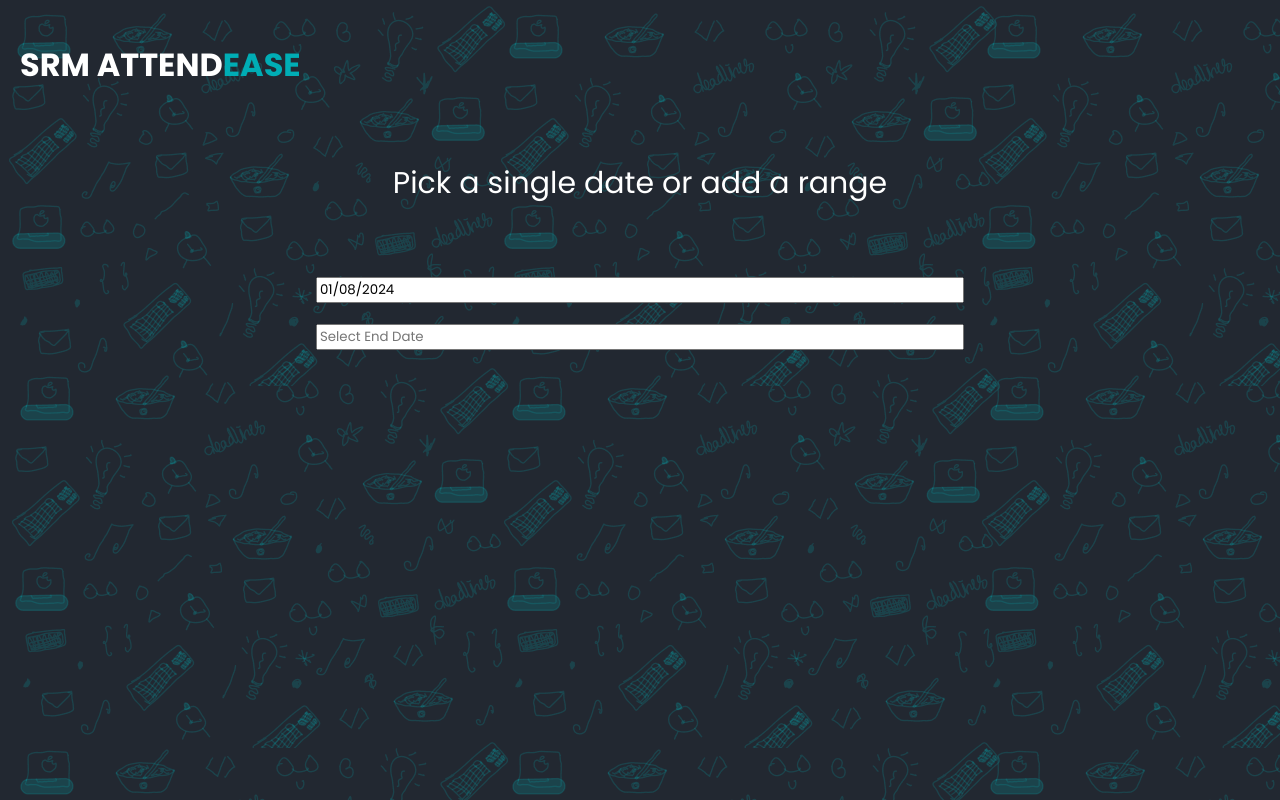
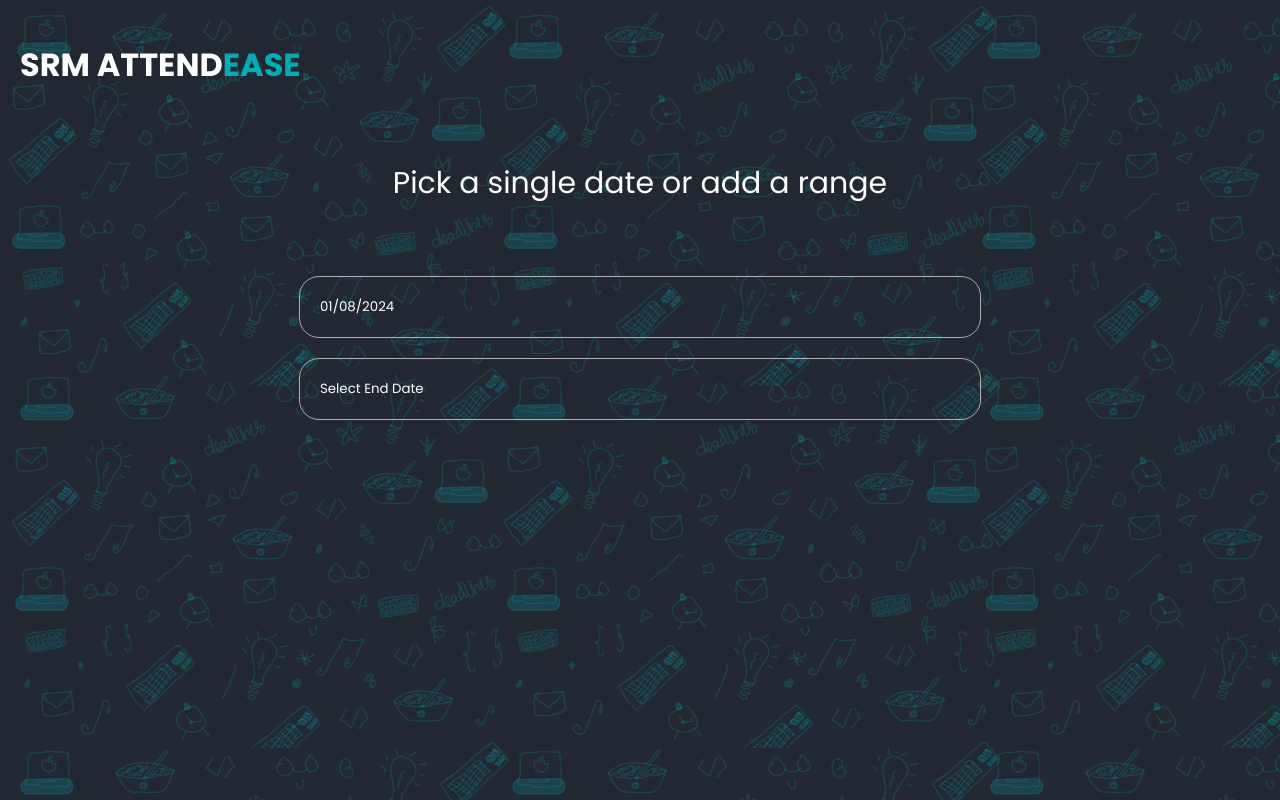
Before and after one commit to TartejBrothers/SRM-Attendease, a React (Create React App) app: page /project in a window 1280 px wide. Built offline with nearby package versions, Linux system fonts and the light colour scheme.

Commit message:
Updating Styles

```diff
--- a/src/components/styles/project.css
+++ b/src/components/styles/project.css
@@ -30,6 +30,14 @@ html {
 }
 .react-datepicker__input-container input {
   width: 50vw;
+  background: none;
+  border: 1px solid var(--Glass1-Stroke-Carey, #afafaf);
+  padding: 20px;
+  border-radius: 20px;
+  color: #ffffff;
+}
+.react-datepicker__input-container input::placeholder {
+  color: #ffffff;
 }
 .react-datepicker__month-container {
   padding: 40px;
```
